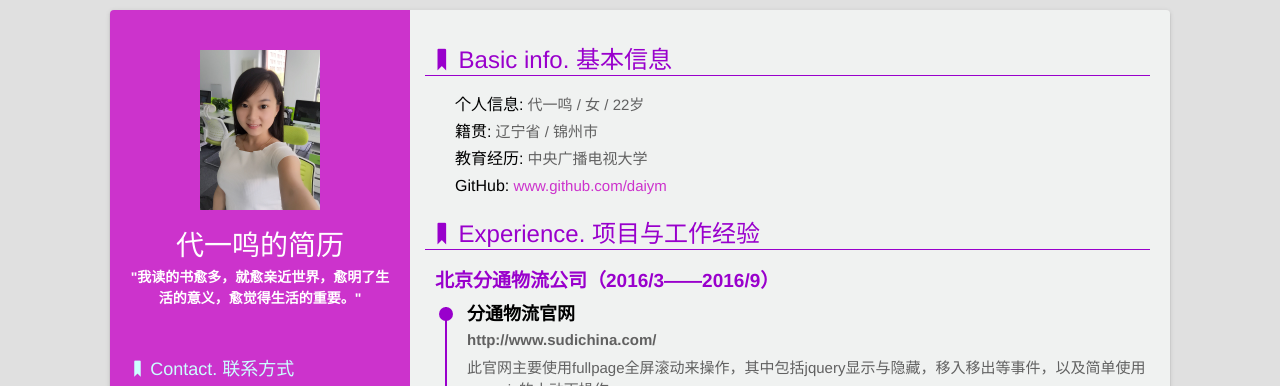
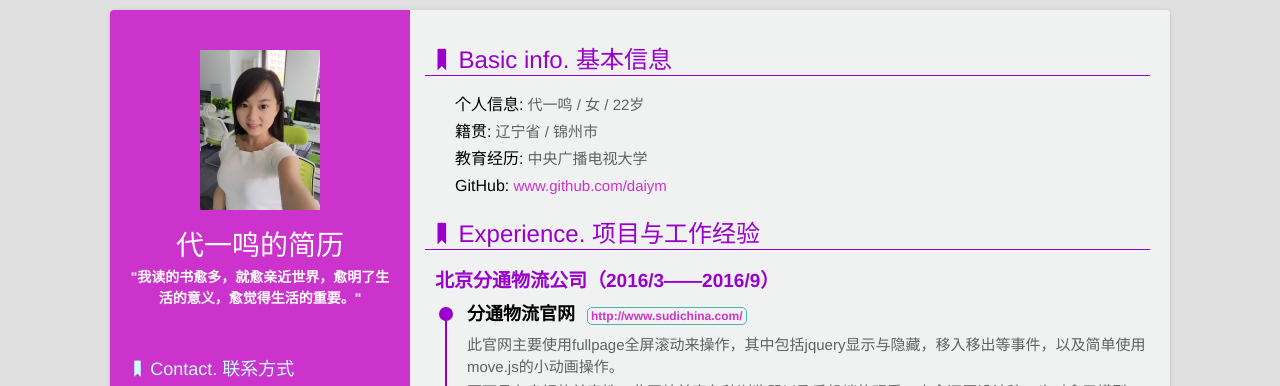
Before and after one commit to daiym/daiym.github.io, a website: page daiym/index.html in a window 1280 px wide. Shown: the top 386 px of the page. Drawn offline with Linux system fonts and the light colour scheme.

Commit message:
Add files via upload

```diff
--- a/daiym/index.html
+++ b/daiym/index.html
@@ -89,7 +89,7 @@
                             <div class="circle"></div>
                             <h4>
                               分通物流官网
-                              <p>http://www.sudichina.com/</p>
+                              <a href="http://www.sudichina.com">http://www.sudichina.com/</a>
                                 <!-- <a href="Javascript:void(0);" target="_blank"><i class="icon-link"></i>源代码</a>
                                 <a href="Javascript:void(0);" target="_blank"><i class="icon-link"></i>Demo</a> -->
                             </h4>
```
